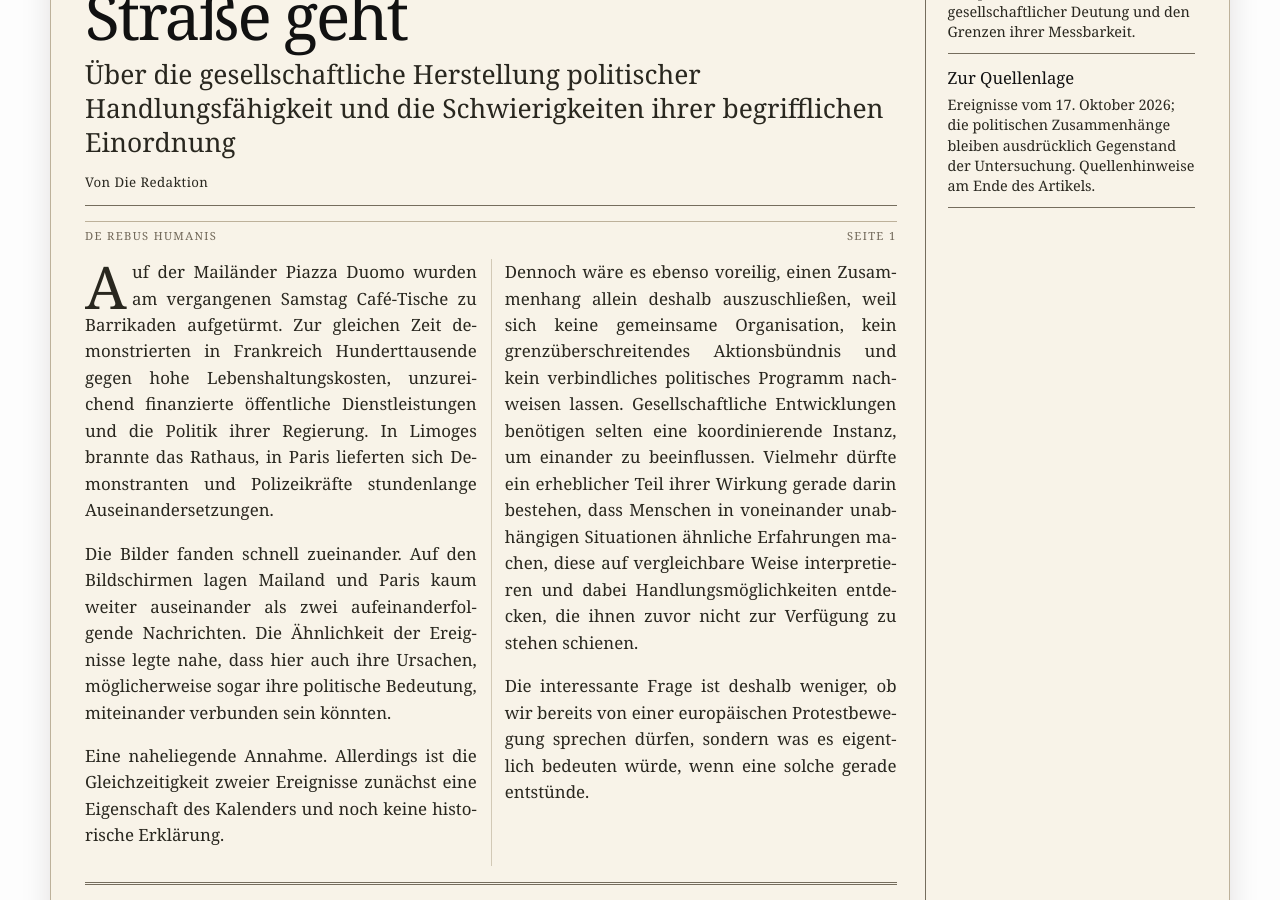
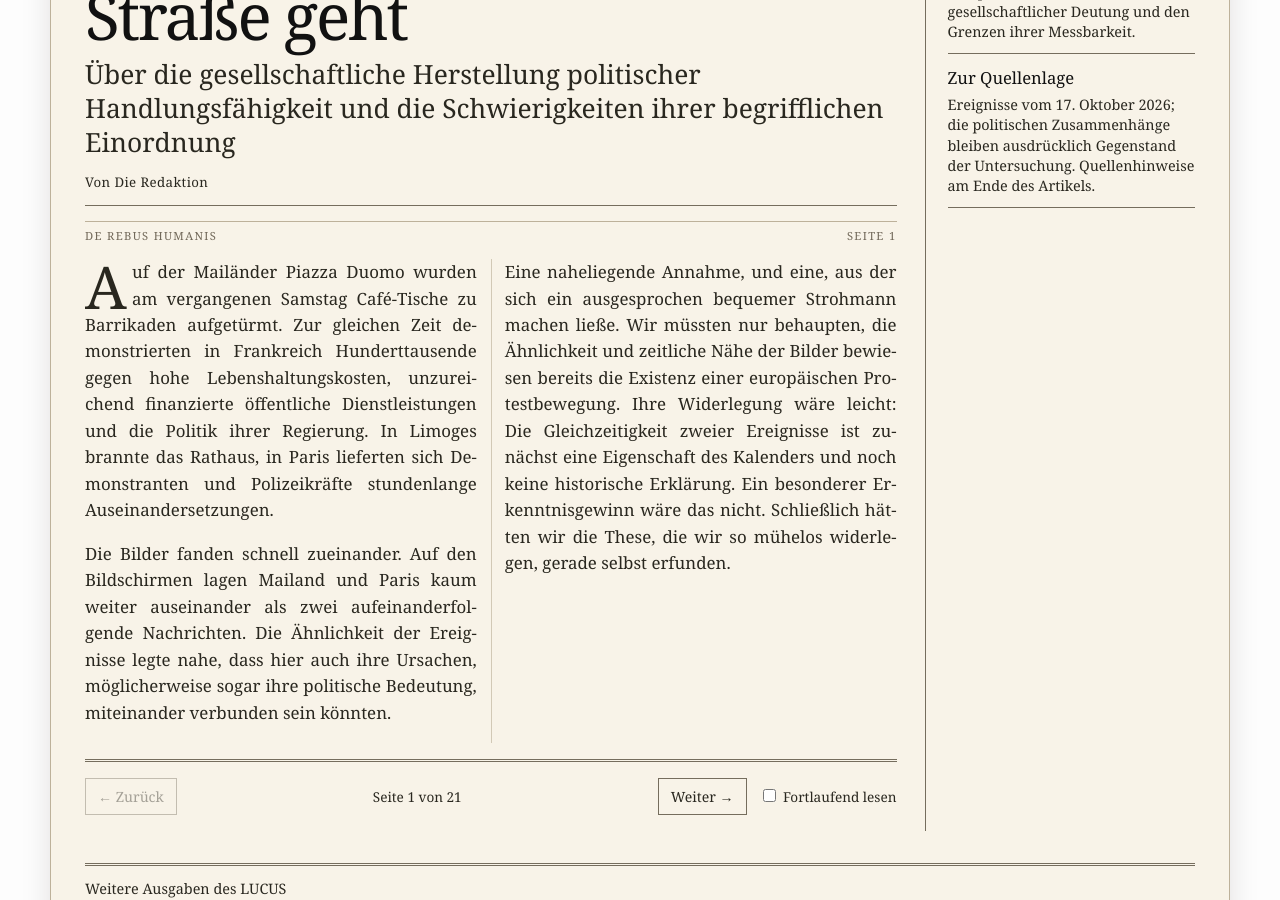
Before and after one commit to cgars/faulmann, a Jekyll site: the page built from _lucus/wenn-die-ohnmacht-auf-die-strasse-geht.md, in a window 1280 px wide and 900 px high, scrolled down 570 px. Built offline with Jekyll 4.4.1, drawn with Linux system fonts in a browser that asks for light colours.

Commit message:
LUCUS: Strohmann und Begriff der politischen Ohnmacht (#64)
* Draft editorial revision: clarify impotence, protest motives, and exclusionary agency

* Focus LUCUS essay revision on opening straw man and conceptual argument

```diff
--- a/_lucus/wenn-die-ohnmacht-auf-die-strasse-geht.md
+++ b/_lucus/wenn-die-ohnmacht-auf-die-strasse-geht.md
@@ -20,9 +20,9 @@
 
 Die Bilder fanden schnell zueinander. Auf den Bildschirmen lagen Mailand und Paris kaum weiter auseinander als zwei aufeinanderfolgende Nachrichten. Die Ähnlichkeit der Ereignisse legte nahe, dass hier auch ihre Ursachen, möglicherweise sogar ihre politische Bedeutung, miteinander verbunden sein könnten.
 
-Eine naheliegende Annahme. Allerdings ist die Gleichzeitigkeit zweier Ereignisse zunächst eine Eigenschaft des Kalenders und noch keine historische Erklärung.
+Eine naheliegende Annahme, und eine, aus der sich ein ausgesprochen bequemer Strohmann machen ließe. Wir müssten nur behaupten, die Ähnlichkeit und zeitliche Nähe der Bilder bewiesen bereits die Existenz einer europäischen Protestbewegung. Ihre Widerlegung wäre leicht: Die Gleichzeitigkeit zweier Ereignisse ist zunächst eine Eigenschaft des Kalenders und noch keine historische Erklärung. Ein besonderer Erkenntnisgewinn wäre das nicht. Schließlich hätten wir die These, die wir so mühelos widerlegen, gerade selbst erfunden.
 
-Dennoch wäre es ebenso voreilig, einen Zusammenhang allein deshalb auszuschließen, weil sich keine gemeinsame Organisation, kein grenzüberschreitendes Aktionsbündnis und kein verbindliches politisches Programm nachweisen lassen. Gesellschaftliche Entwicklungen benötigen selten eine koordinierende Instanz, um einander zu beeinflussen. Vielmehr dürfte ein erheblicher Teil ihrer Wirkung gerade darin bestehen, dass Menschen in voneinander unabhängigen Situationen ähnliche Erfahrungen machen, diese auf vergleichbare Weise interpretieren und dabei Handlungsmöglichkeiten entdecken, die ihnen zuvor nicht zur Verfügung zu stehen schienen.
+Damit wäre allerdings auch das Gegenteil nicht bewiesen. Zwischen einer bereits organisierten gemeinsamen Bewegung und völlig beziehungslosen Ereignissen liegt ein beträchtliches Feld möglicher gesellschaftlicher Zusammenhänge. Es wäre deshalb ebenso voreilig, einen solchen Zusammenhang allein deshalb auszuschließen, weil sich keine gemeinsame Organisation, kein grenzüberschreitendes Aktionsbündnis und kein verbindliches politisches Programm nachweisen lassen. Gesellschaftliche Entwicklungen benötigen selten eine koordinierende Instanz, um einander zu beeinflussen. Vielmehr dürfte ein erheblicher Teil ihrer Wirkung gerade darin bestehen, dass Menschen in voneinander unabhängigen Situationen ähnliche Erfahrungen machen, diese auf vergleichbare Weise interpretieren und dabei Handlungsmöglichkeiten entdecken, die ihnen zuvor nicht zur Verfügung zu stehen schienen.
 
 Die interessante Frage ist deshalb weniger, ob wir bereits von einer europäischen Protestbewegung sprechen dürfen, sondern was es eigentlich bedeuten würde, wenn eine solche gerade entstünde.
 
@@ -48,13 +48,13 @@
 
 Es handelt sich mithin nicht um eine einfache Kausalität, in der Unzufriedenheit zu Ohnmacht und diese schließlich zum Protest führt.
 
-Vielmehr könnte gerade die Demonstration ein Versuch sein, die individuell erfahrene Ohnmacht durch die Herstellung kollektiver Handlungsfähigkeit zu überwinden.
+Eine Demonstration könnte der Versuch sein, individuell erfahrene Ohnmacht durch kollektives Handeln zu überwinden. Ebenso könnte sie aber Ausdruck bereits vorhandener Handlungsfähigkeit sein. Gewerkschaftlich organisierter Protest setzt beispielsweise nicht voraus, dass die Beteiligten zuvor jede Erwartung politischer Wirksamkeit verloren haben.
+
+Hier droht unsere Argumentation sonst zirkulär zu werden. Aus der Teilnahme an einem Protest lässt sich nicht ohne Weiteres eine vorausgegangene Erfahrung von Ohnmacht erschließen, um diese Erfahrung anschließend zur Ursache eben jener Teilnahme zu erklären. Menschen können handeln, weil sie Veränderung für möglich halten, weil sie einer Institution widersprechen möchten oder weil ihnen bereits die öffentliche Artikulation ihrer Haltung wichtig ist.
+
+Nicht die Ohnmacht selbst geht auf die Straße. Es sind Menschen, deren Verhältnis zu den eigenen politischen Möglichkeiten wir erst untersuchen müssen. Ob sie im gemeinsamen Handeln eine zuvor erfahrene Ohnmacht überwinden oder bereits vorhandene Möglichkeiten nutzen, lässt sich nicht am bloßen Umstand ihrer Teilnahme entscheiden.
 
 Das klingt nach einer geringfügigen Verschiebung der Perspektive, verändert aber die Fragestellung beträchtlich.
-
-Nicht die Ohnmacht selbst ginge dann auf die Straße. Auf die Straße gingen Menschen, die zumindest vorübergehend nicht länger bereit wären, ihre Ohnmacht als unveränderliche Eigenschaft ihrer gesellschaftlichen Stellung hinzunehmen.
-
-Ob dieser Versuch erfolgreich ist, steht auf einem anderen Blatt.
 
 ## II. Die politische Deutung einer gemeinsamen Erfahrung
 
```
